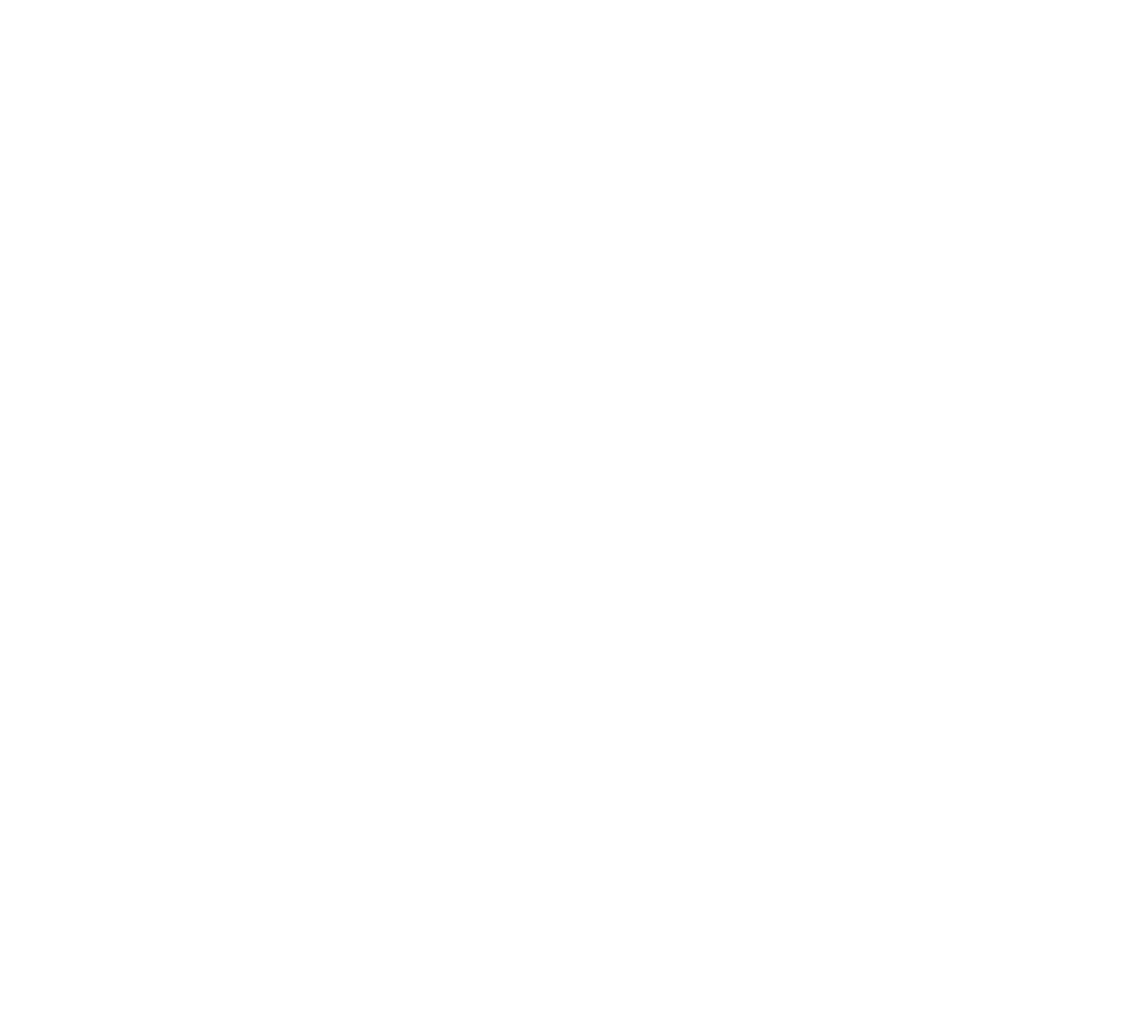
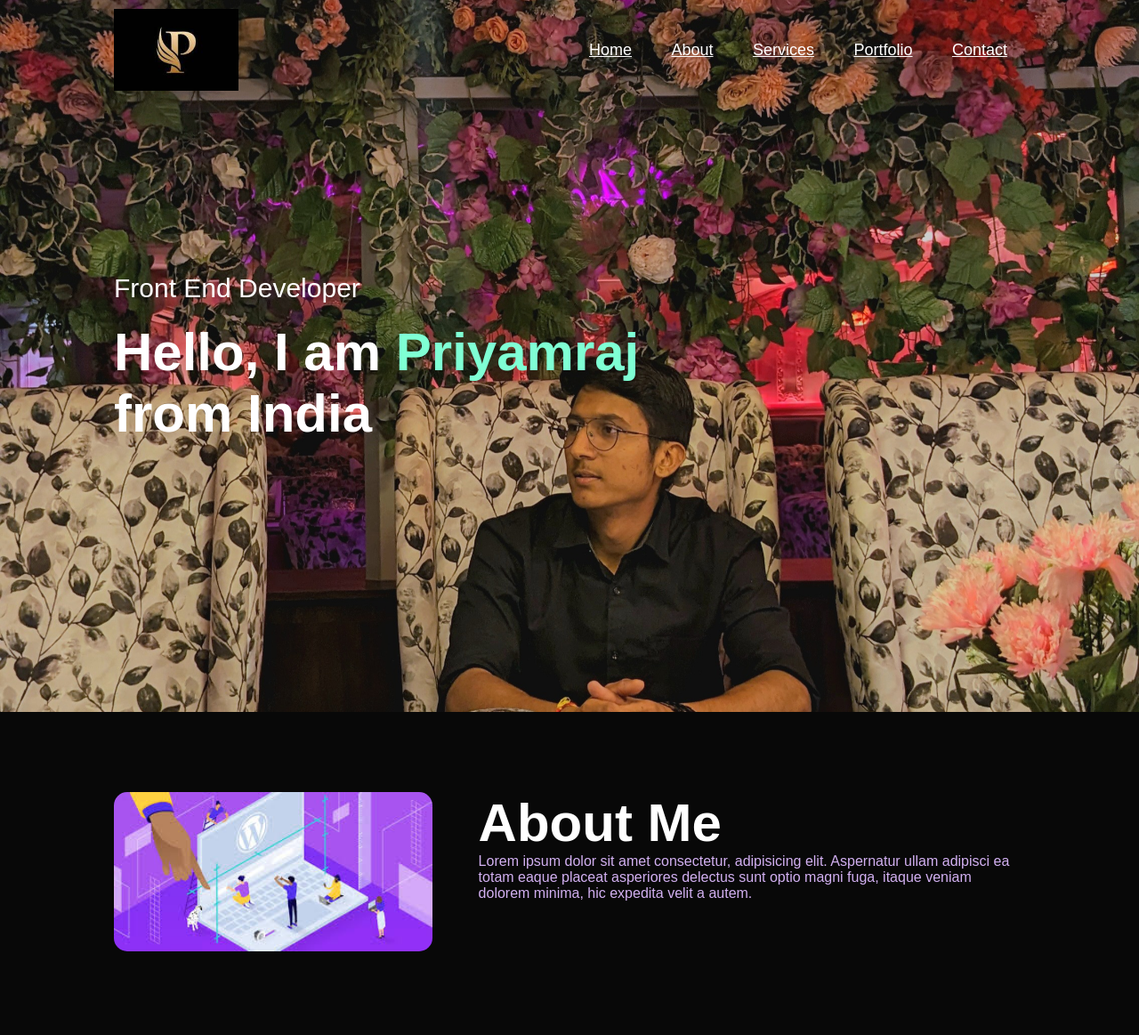
Before and after one commit to SisodiaPriyamraj/Portfolio_Website, a plain HTML site: page index.html in a window 1280 px wide. Shown: the whole page at 89% size. Before the commit the page ends 800 px from the top, so only its background shows below. Drawn offline with Linux system fonts and the light colour scheme.

Commit message:
Added images and Modified home page

```diff
--- a/index.html
+++ b/index.html
@@ -1,11 +1,48 @@
 <!DOCTYPE html>
 <html lang="en">
-<head>
-    <meta charset="UTF-8">
-    <meta name="viewport" content="width=device-width, initial-scale=1.0">
-    <title>Document</title>
-</head>
-<body>
-
-</body>
+  <head>
+    <meta charset="UTF-8" />
+    <meta name="viewport" content="width=device-width, initial-scale=1.0" />
+    <title>Priyam's Portfolio Website</title>
+    <link rel="stylesheet" href="./style.css" />
+  </head>
+  <body>
+    <div id="header">
+      <div class="container">
+        <nav>
+          <img src="./image/logo_use.jpeg" class="logo" />
+          <ul>
+            <li><a href="">Home</a></li>
+            <li><a href="">About</a></li>
+            <li><a href="">Services</a></li>
+            <li><a href="">Portfolio</a></li>
+            <li><a href="">Contact</a></li>
+          </ul>
+        </nav>
+        <div class="header-text">
+          <p>Front End Developer</p>
+          <h1>Hello, I am <span>Priyamraj</span> <br />from India</h1>
+        </div>
+      </div>
+    </div>
+    <!-- ---------about--------- -->
+    <div id="about">
+      <div class="container">
+        <div class="row">
+          <div class="about-col-1">
+            <img src="./image/footer.jpeg" />
+          </div>
+          <div class="about-col-2">
+            <h1 class="sub-title">About Me</h1>
+            <p>
+              Lorem ipsum dolor sit amet consectetur, adipisicing elit.
+              Aspernatur ullam adipisci ea totam eaque placeat asperiores
+              delectus sunt optio magni fuga, itaque veniam dolorem minima, hic
+              expedita velit a autem.
+            </p>
+          </div>
+        </div>
+      </div>
+    </div>
+  </body>
 </html>
--- /dev/null
+++ b/style.css
@@ -0,0 +1,100 @@
+*{
+    margin: 0;
+    padding: 0;
+    font-family: 'Poppins', sans-serif;
+    box-sizing: border-box;
+
+}
+
+body{
+    background: #080808;
+    color: #fff;
+}
+
+#header{
+    width: 100%;
+    height: 100vh;
+    background-image: url(./image/20230522_143755.jpg);
+    background-size: cover;
+    background-position: center;
+}
+.container{
+    padding: 10px 10%;
+}
+nav{
+    display: flex;
+    align-items: center;
+    justify-content: space-between;
+    flex-wrap: wrap;
+
+}
+.logo{
+    width: 140px;
+}
+nav ul li{
+    display: inline-block;
+    list-style: none;
+    margin: 10px 20px;
+
+}
+
+nav ul li a{
+    color: #fff;
+    text-decoration-style: none;
+    font-size: 18px;
+    position: relative;
+
+}
+nav ul li a::after{
+    content: '';
+    width: 0%;
+    height: 3px;
+    background: #ff004f;
+    position: absolute;
+    left: 0;
+    bottom: -6px;
+    transition: 0.5s;
+}
+nav ul li a:hover::after{
+    width: 100%;
+}
+.header-text{
+    margin-top: 20%;
+    font-size: 30px;
+
+}
+.header-text h1{
+    font-size: 60px;
+    margin-top: 20px;
+}
+.header-text h1 span{
+    color: aquamarine;
+}
+
+/*----------about-----------*/
+#about{
+    padding: 80px 0px;
+    color: rgb(210, 176, 241);
+}
+.row{
+    display: flex;
+    justify-content: space-between;
+    flex-wrap: wrap;
+}
+.about-col-1{
+    flex-basis: 35%;
+
+}
+.about-col-1 img{
+    width: 100%;
+    border-radius: 15px;
+
+}
+.about-col-2{
+    flex-basis: 60%;
+}
+.sub-title{
+    font-size: 60px;
+    font-weight: 600;
+    color: #fff;
+}
```
Also changed, not shown: image/20230522_143755.jpg (added), image/footer.jpeg (added), image/logo_use.jpeg (added), 3 other files.
